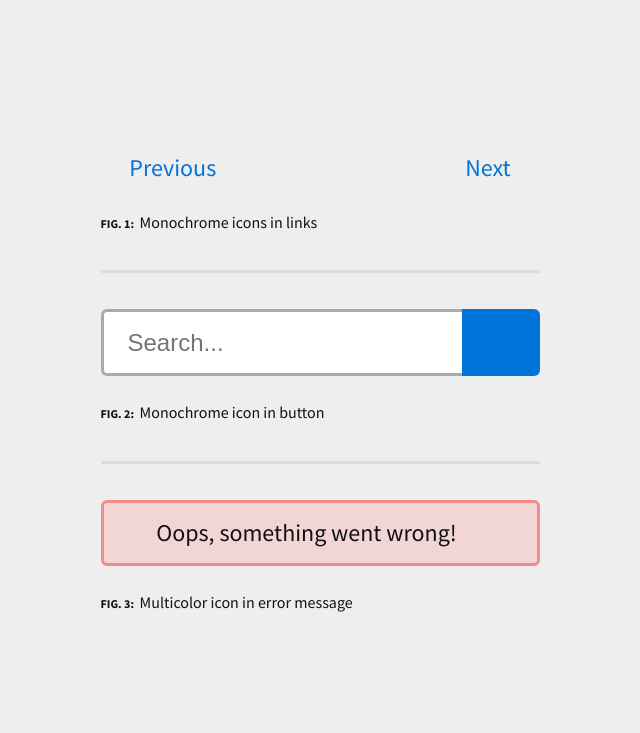
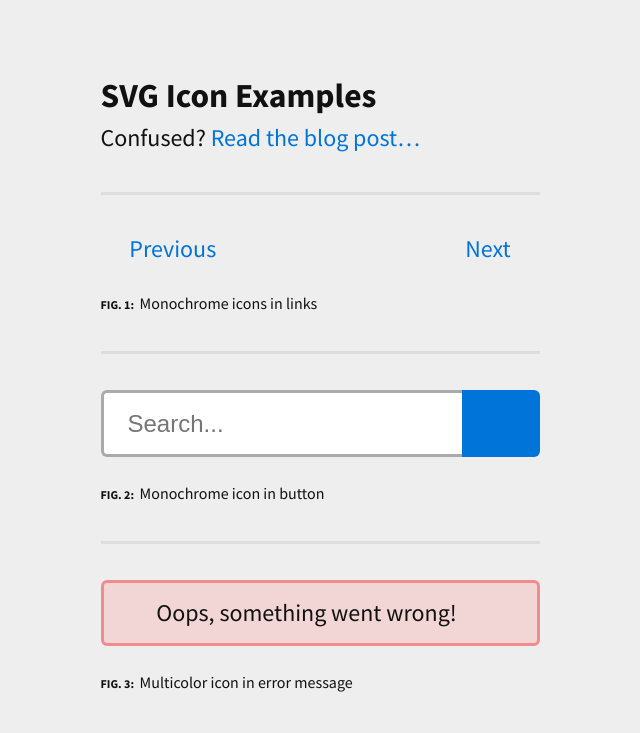
Before and after one commit to cloudfour/svg-icon-example, a website: page src/static/index.html in a window 1280 px wide. Shown: the whole page, without its empty margins (320-960 px from the left). Drawn offline with Linux system fonts and the light colour scheme; no server answers.

Commit message:
Add page header and blog-post linkback

```diff
--- a/src/static/index.html
+++ b/src/static/index.html
@@ -9,6 +9,16 @@
   <link rel="stylesheet" href="style.css"/>
 </head>
 <body>
+
+<header class="Example">
+  <h1>SVG Icon Examples</h1>
+  <p>
+    Confused?
+    <a href="http://blog.cloudfour.com/our-svg-icon-process/">
+      Read the blog post&hellip;
+    </a>
+  </p>
+</header>
 
 <figure class="Example">
   <ul class="InlineList InlineList--fill">
--- a/src/static/style.css
+++ b/src/static/style.css
@@ -65,8 +65,7 @@ body {
 }
 
 h1 {
-  font-size: 1em;
-  text-transform: uppercase;
+  font-size: 1.4em;
 }
 
 a {
```
